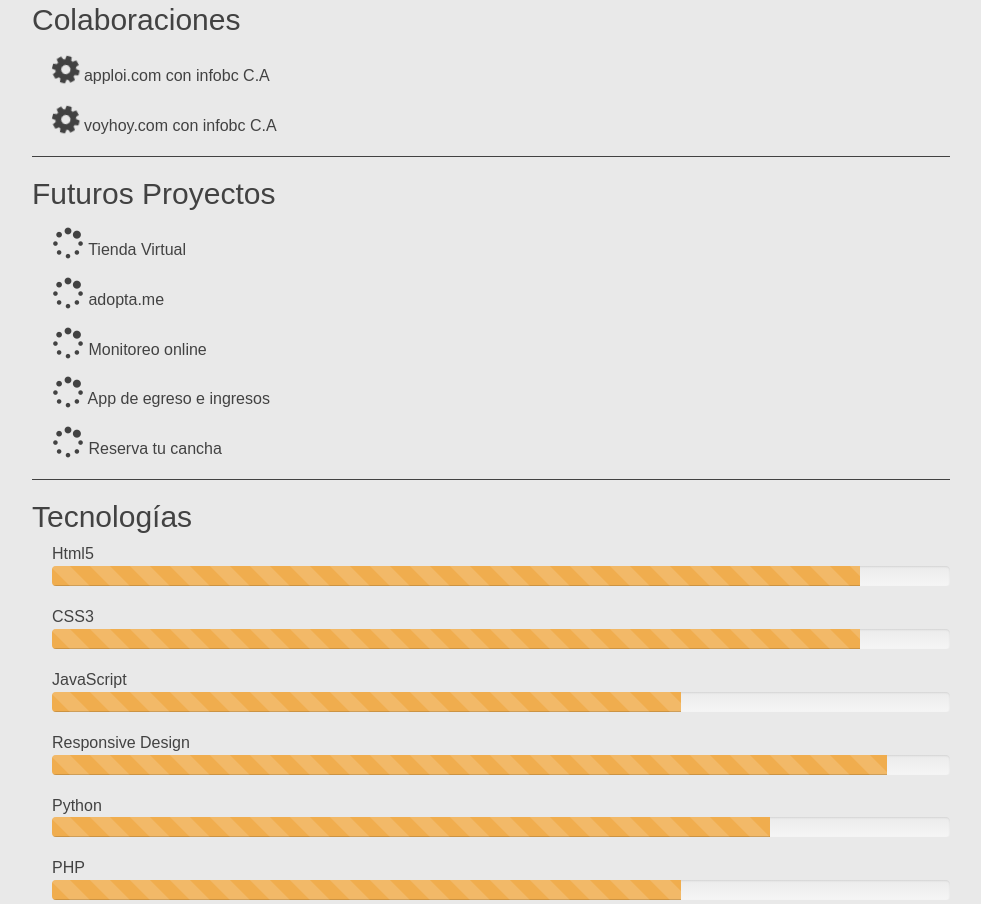
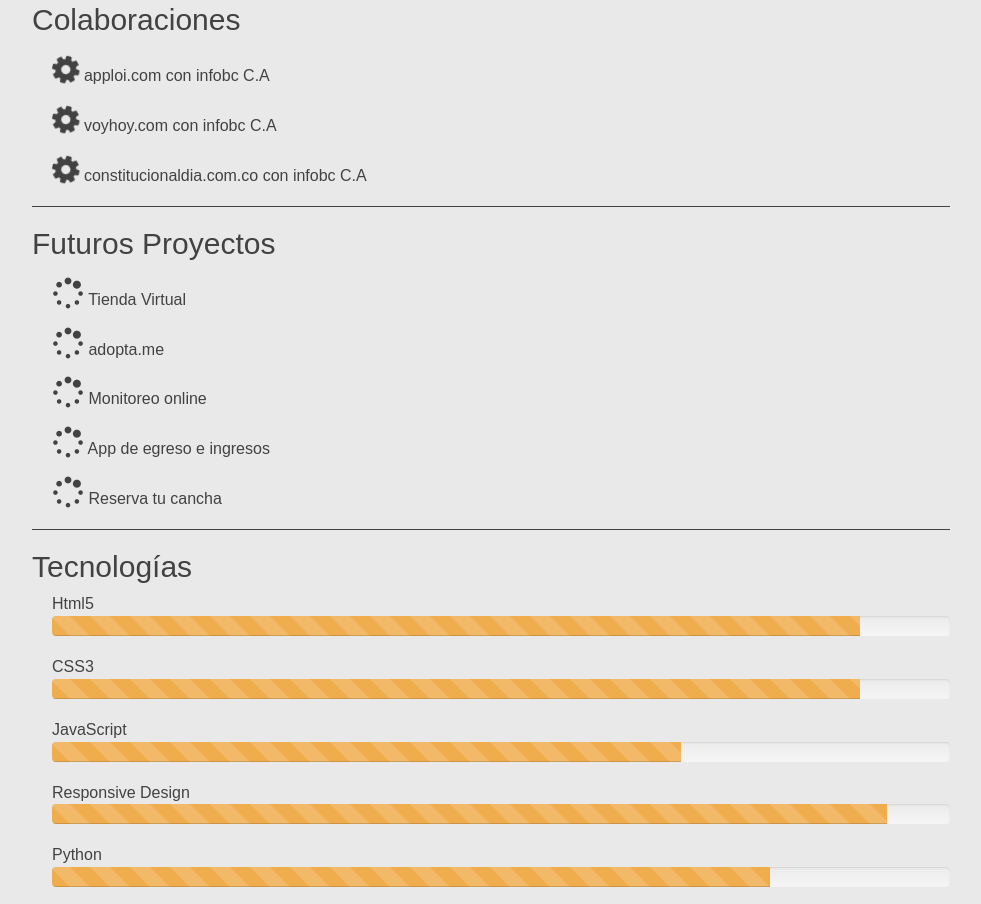
Before and after one commit to macs03/macs03, a plain HTML site: page index.html in a window 1280 px wide. Shown: the part 1053-1957 px from the top of the page, without its empty margins (298-1279 px from the left). Drawn offline with Linux system fonts and the light colour scheme.

Commit message:
new colaboration

```diff
--- a/index.html
+++ b/index.html
@@ -180,6 +180,12 @@
 					<a href="http://voyhoy.com" target="_blank">
 						<i class="fa fa-cog fa-spin fa-2x"></i>
 						<span>voyhoy.com con <a href="http://infobc.co">infobc C.A</a></span>
+					</a>
+				</li>
+				<li>
+					<a href="http://charrymosquera.com.co/" target="_blank">
+						<i class="fa fa-cog fa-spin fa-2x"></i>
+						<span>constitucionaldia.com.co con <a href="http://infobc.co">infobc C.A</a></span>
 					</a>
 				</li>
 			</ul>
```
Also changed, not shown: ingles.html (+6 -0 lines).
